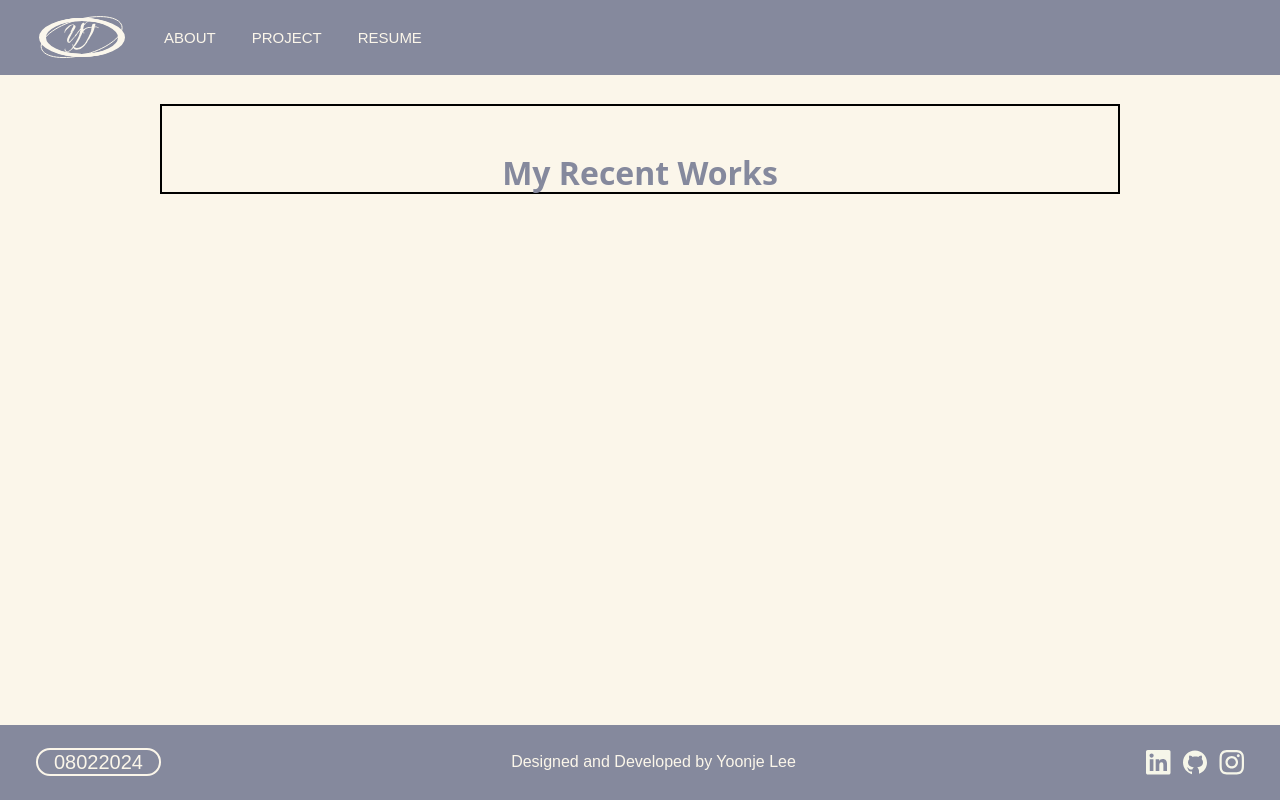
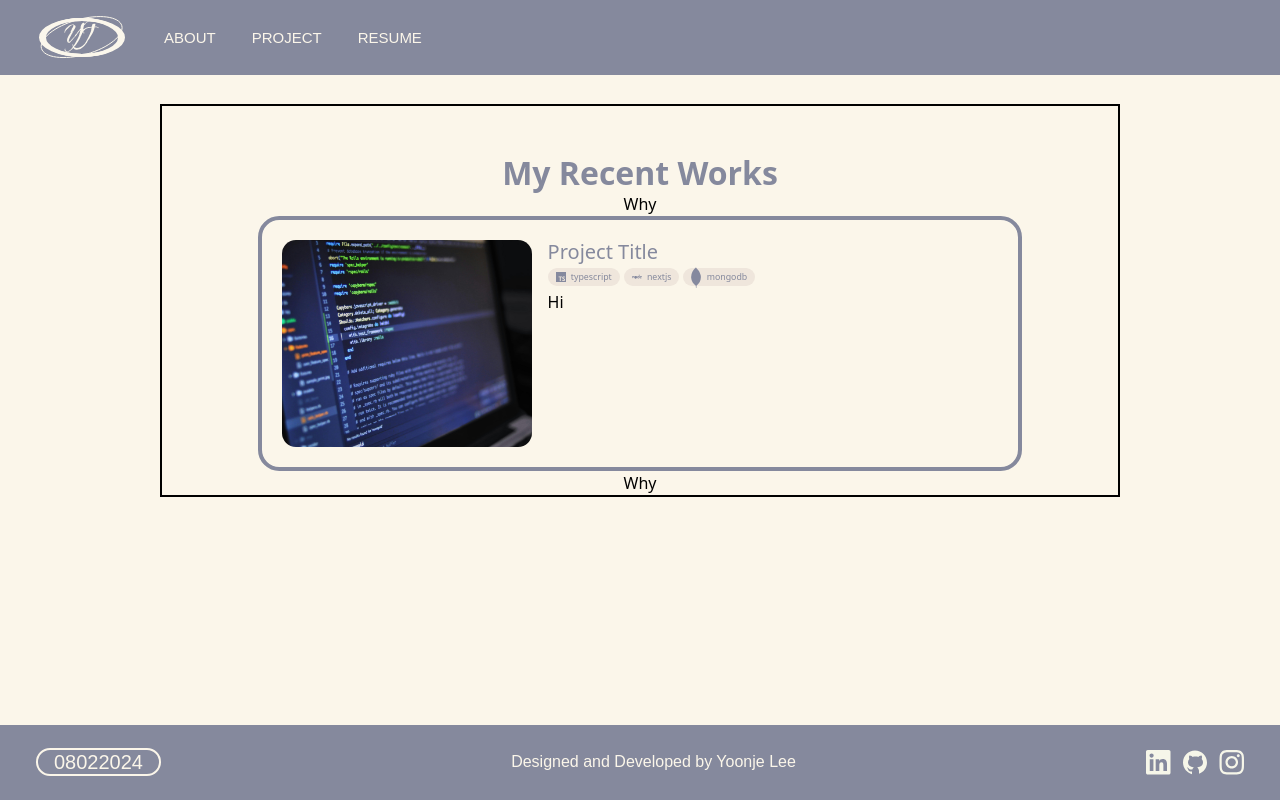
Before and after one commit to yoonlee201/Yoonjedotcom, a Next.js app: page /project in a window 1280 px wide. Built offline with nearby package versions, Linux system fonts and the light colour scheme.

Commit message:
project ex

```diff
--- a/src/app/_components/projectPage/Project.tsx
+++ b/src/app/_components/projectPage/Project.tsx
@@ -1,13 +1,24 @@
 'use client';
 
 import { Title } from '@/app/_components/Title';
+import ProjectTab from '@/app/_components/projectPage/ProjectTab';
+
 const Project = () => {
+    const data = [
+        {
+            projectImage: null,
+            skillList: ['typescript', 'nextjs', 'mongodb'],
+            description: 'Hi',
+        },
+    ];
     return (
         <div className="m-4 flex w-[90vw] max-w-[60rem] flex-col items-center justify-center border-2">
             <Title>My Recent Works</Title>
+            Why
+            <ProjectTab projectList={data} />
+            Why
         </div>
     );
 };
 
-
 export default Project;
--- a/src/app/_components/projectPage/ProjectTab.tsx
+++ b/src/app/_components/projectPage/ProjectTab.tsx
@@ -14,14 +14,19 @@ interface ProjectTabProps {
 }
 
 const ProjectTab = ({ projectList }: ProjectTabProps) => {
+    if (!projectList || projectList.length === 0) {
+        return <div>No projects to display</div>;
+    }
+
     return (
         <>
-            {projectList.map(({ projectImage, skillList, description }) => {
-                <div className="flex flex-col rounded-lg border-4 border-blue p-5 md:w-[80%] md:flex-row">
+            {projectList.map(
+                ({ projectImage, skillList, description }, index) => (
+                    <div
+                        key={index}
+                        className="flex flex-col rounded-lg border-4 border-blue p-5 md:w-[80%] md:flex-row">
                         <div className="relative h-[12.897rem] w-[100%] md:h-[12.897rem] md:w-[15.625rem]">
                             <Image
-                            //  Photo by luis gomes:
-                            // https://www.pexels.com/photo/close-up-photo-of-programming-of-codes-546819/
                                 className="rounded-md object-cover"
                                 src={projectImage ?? '/programming-screen.jpg'}
                                 alt="Programming code on a computer screen"
@@ -32,14 +37,18 @@ const ProjectTab = ({ projectList }: ProjectTabProps) => {
                         <div className="flex flex-col gap-1 md:pl-[1rem]">
                             <Title size={'h2'}>Project Title</Title>
                             <div className="flex flex-wrap gap-1">
-                            {skillList.map(s => (
-                                <SkillCapsule skill={s} />
+                                {skillList.map((s, skillIndex) => (
+                                    <SkillCapsule
+                                        key={skillIndex}
+                                        skill={s}
+                                    />
                                 ))}
                             </div>
                             <p>{description}</p>
                         </div>
-                </div>;
-            })}
+                    </div>
+                )
+            )}
         </>
     );
 };
```
Lines whose indentation alone changed are shown as unchanged.
